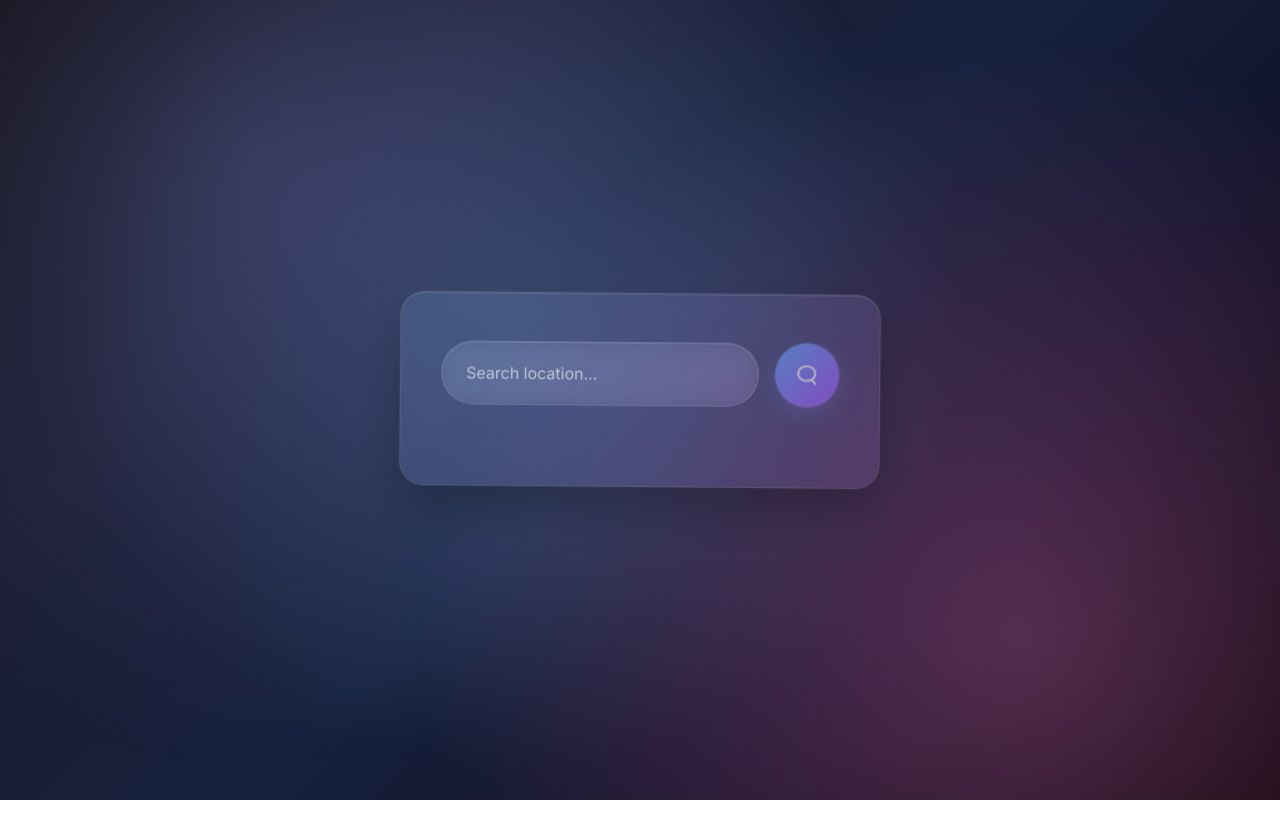
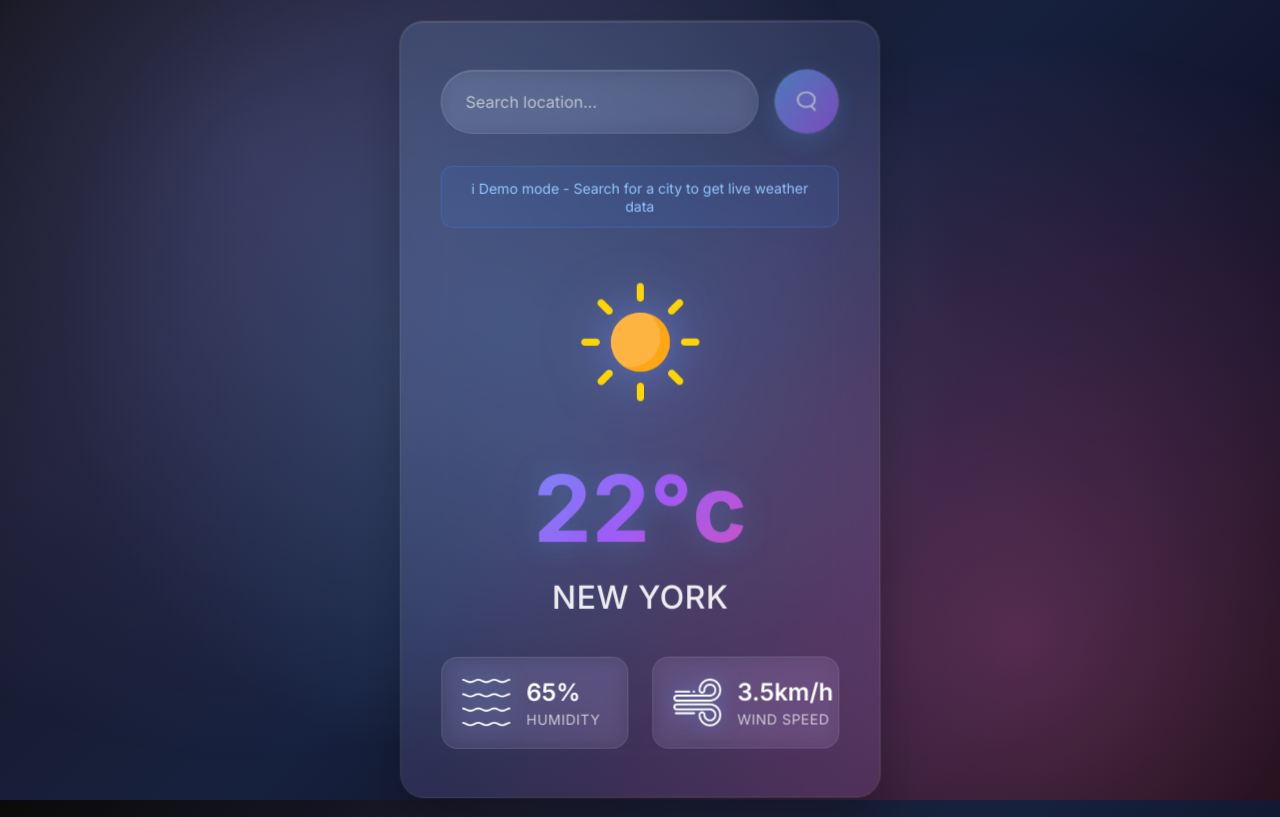
Before and after one commit to kidusmw/Weather-app, a React (Create React App) app: page / in a window 1280 px wide. Built offline with nearby package versions, Linux system fonts and the light colour scheme; the HTML template or start-up script is replaced by a standard one.

Commit message:
Update render logic to handle demo mode
cgen-b391bb66a1764854a3de01a43eead765

```diff
--- a/src/App.js
+++ b/src/App.js
@@ -52,6 +52,11 @@ function App() {
     return () => clearTimeout(timer);
   }, []);
 
+  // Determine what data to show
+  const displayData = demoMode ? demoData : weatherData;
+  const showError = !!error && !loading && !demoMode;
+  const showWeather = (!!displayData && (!error || demoMode)) && !loading;
+
   return (
     <div className="app">
       <div className="card">
@@ -60,15 +65,30 @@ function App() {
           loading={loading}
         />
 
+        {demoMode && demoData && (
+          <div className="demo-notice" style={{
+            background: 'rgba(59, 130, 246, 0.1)',
+            border: '1px solid rgba(59, 130, 246, 0.3)',
+            borderRadius: '12px',
+            padding: '12px 16px',
+            margin: '16px 0',
+            fontSize: '14px',
+            color: '#93c5fd',
+            textAlign: 'center'
+          }}>
+            ℹ Demo mode - Search for a city to get live weather data
+          </div>
+        )}
+
         <ErrorMessage
           error={error}
-          show={!!error && !loading}
+          show={showError}
         />
 
         <WeatherDisplay
-          weatherData={weatherData}
+          weatherData={displayData}
           loading={loading}
-          show={!!weatherData && !error}
+          show={showWeather}
         />
       </div>
     </div>
```
